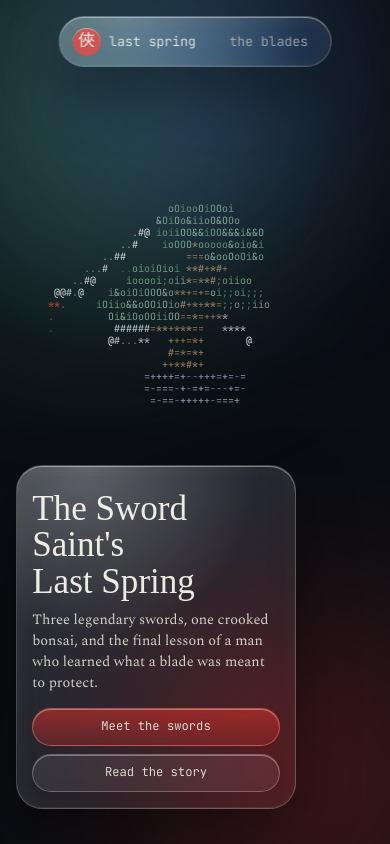
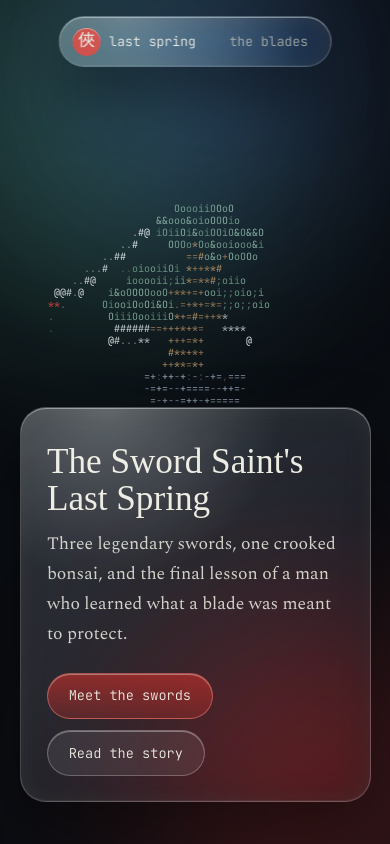
Before and after one commit to thisisaayu/swordsaint, a plain HTML site: page index.html in a window 390 px wide. Shown: the top 844 px of the page. Drawn offline with nearby package versions, Linux system fonts and the light colour scheme; a web font is replaced by a local one.

Commit message:
Enhance responsive design and improve rendering performance for bonsai visualization

```diff
--- a/css/style.css
+++ b/css/style.css
@@ -56,12 +56,12 @@
 @media(max-width:760px){
   nav a.l:nth-of-type(n+3){display:none}
   .hint{display:none}
-  .hero{padding:6rem 1rem 2.2rem;align-items:flex-end}
-  .card{width:min(100%,280px);padding:1rem .95rem}
-  .card h1{font-size:clamp(1.9rem,9vw,2.35rem);margin:.55rem 0 .55rem}
-  .card p{font-size:.9rem;line-height:1.45}
-  .row{flex-direction:column;align-items:stretch;margin-top:.9rem;gap:.5rem}
-  .btn{text-align:center;padding:.48rem .8rem;font-size:.76rem}
+  .hero{padding:6rem clamp(1.2rem,5vw,4rem) clamp(1.5rem,5vh,3.5rem);align-items:flex-end}
+  .card{width:min(100%,380px);padding:1.55rem 1.65rem}
+  .card h1{font-size:clamp(2.2rem,5vw,3.35rem);margin:.75rem 0 .7rem}
+  .card p{font-size:1.1rem;line-height:1.7}
+  .row{flex-direction:row;align-items:center;margin-top:1.5rem;gap:.7rem}
+  .btn{text-align:center;padding:.65rem 1.3rem;font-size:.85rem}
   .three{grid-template-columns:1fr;padding:4rem 1.2rem}
   footer{flex-direction:column}
 }
--- a/index.html
+++ b/index.html
@@ -5,6 +5,8 @@
 <meta name="viewport" content="width=device-width, initial-scale=1">
 <title>The Sword Saint's Last Spring</title>
 <link rel="icon" type="image/png" href="image.png">
+<link rel="preconnect" href="https://fonts.googleapis.com">
+<link rel="preconnect" href="https://fonts.gstatic.com" crossorigin>
 <link href="https://fonts.googleapis.com/css2?family=JetBrains+Mono:wght@300;400&family=Ma+Shan+Zheng&family=Spectral:ital,wght@0,300;0,400;1,300&display=swap" rel="stylesheet">
 <link rel="stylesheet" href="css/style.css">
 </head>
--- a/js/main.js
+++ b/js/main.js
@@ -77,13 +77,14 @@
   col[i]=t*L+Math.min(L-1,(b*L)|0);
 }
 
-let yaw=.6,tx=.5,ty=.5,px=.5,py=.5,boost=1,drag=false,last=0;
+let yaw=.6,tx=.5,ty=.5,px=.5,py=.5,boost=1,drag=false,last=0,lastDraw=0;
 function draw(dt){
   px+=(tx-px)*.06;py+=(ty-py)*.06;
   const a=yaw+(px-.5)*.5,p=.2+(py-.5)*.3;
   cyaw=Math.cos(a);syaw=Math.sin(a);cp=Math.cos(p);sp=Math.sin(p);
   zb.fill(1e9);
-  for(let i=0;i<P.length;i+=5)put(P[i],P[i+1],P[i+2],P[i+3],P[i+4]);
+  const pointStep=W<640?10:5;
+  for(let i=0;i<P.length;i+=pointStep)put(P[i],P[i+1],P[i+2],P[i+3],P[i+4]);
   swords.forEach(s=>{
     s.a+=dt*s.v*boost;
     const sg=Math.sign(s.v),T=s.tilt,cT=Math.cos(T),sT=Math.sin(T);
@@ -109,7 +110,9 @@
   }
 }
 function loop(now){
+  if(W<640&&now-lastDraw<33){requestAnimationFrame(loop);return}
   const dt=Math.min((now-last)/1000,.05);last=now;
+  lastDraw=now;
   boost+=(1-boost)*Math.min(1,dt*1.4);
   yaw+=dt*.16;
   draw(dt);requestAnimationFrame(loop);
@@ -134,5 +137,6 @@
   });
 });
 
-(document.fonts&&document.fonts.load?document.fonts.load('12px "JetBrains Mono"'):Promise.resolve()).catch(()=>{}).then(start);
+start();
+if(document.fonts)document.fonts.ready.then(()=>{resize();if(reduce)draw(0)});
 })();
```
